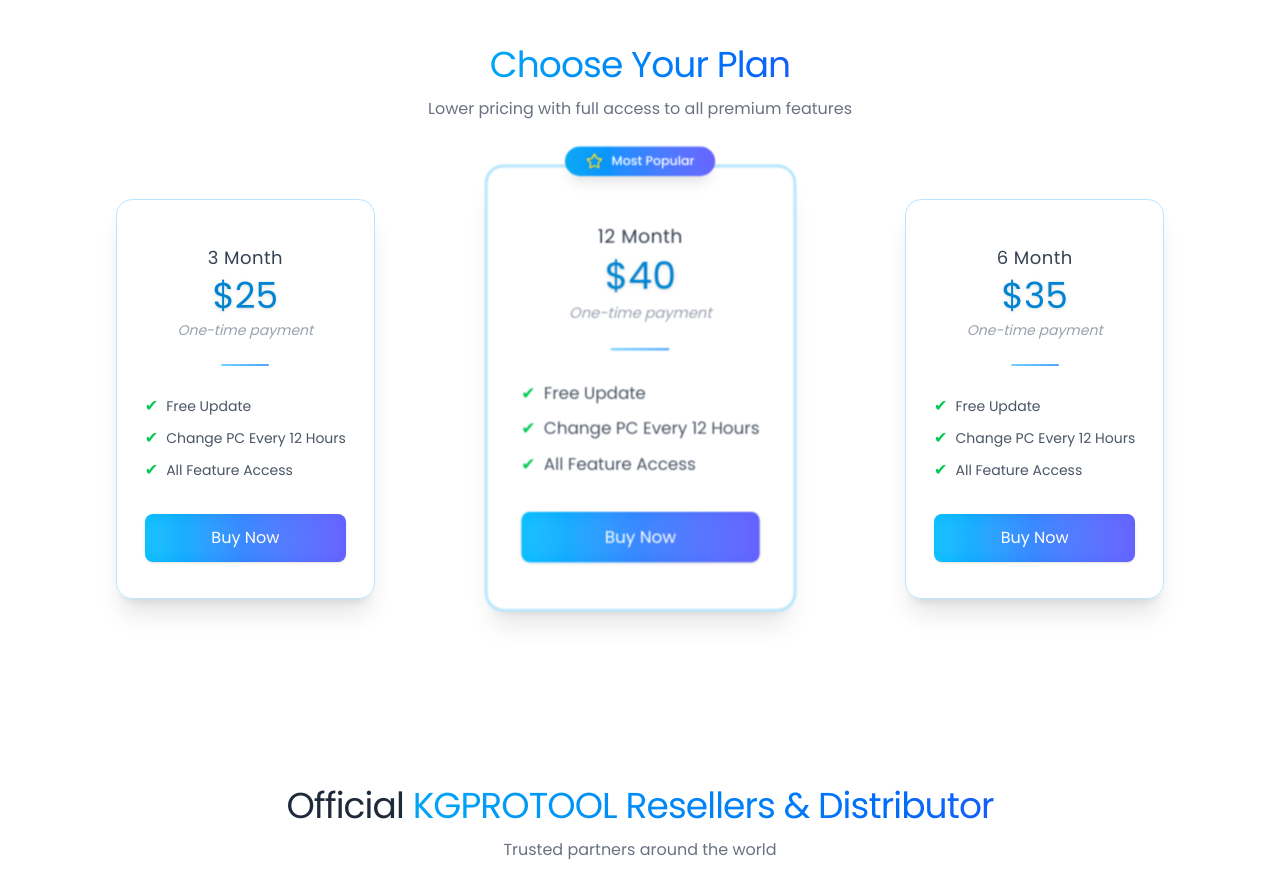
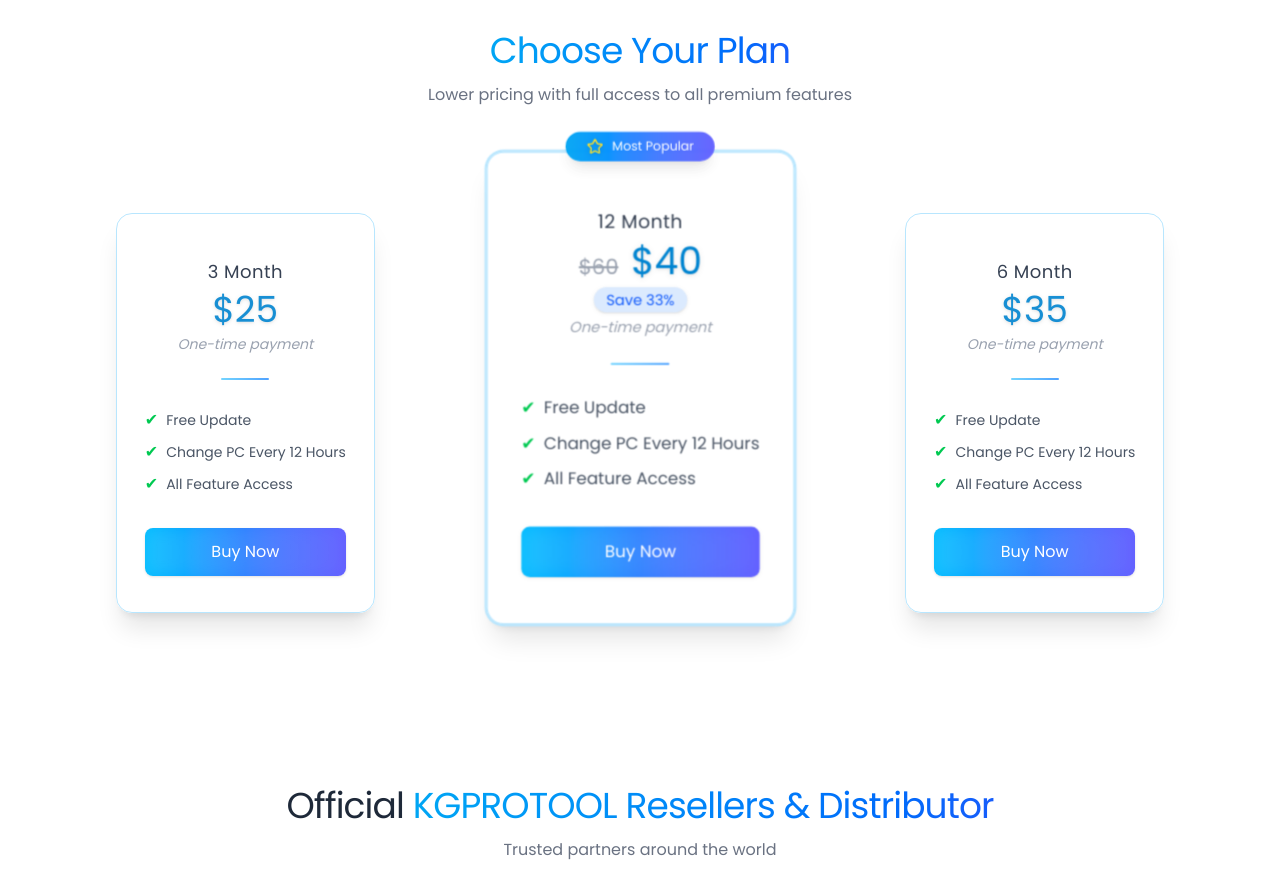
Before and after one commit to Uun28/kgprotool, a Next.js app: page / in a window 1280 px wide. Shown: the part 1820-2709 px from the top of the page. Built offline with nearby package versions, Linux system fonts and the light colour scheme.

Commit message:
new plan

```diff
--- a/components/Plan.js
+++ b/components/Plan.js
@@ -16,6 +16,7 @@
       title: "12 Month",
       price: "$40",
       popular: true,
+      originalPrice: "$60",
       features: [
         "Free Update",
         "Change PC Every 12 Hours",
@@ -70,7 +71,7 @@
 
               {/* Popular Badge */}
               {isPopular && (
-                <span className="absolute -top-5 left-1/2 -translate-x-1/2 px-5 py-1.5 bg-gradient-to-r from-sky-500 via-blue-500 to-indigo-500 text-white text-xs font-medium rounded-full shadow-lg flex items-center gap-2 animate-pulse">
+                <span className="absolute -top-5 left-1/2 -translate-x-1/2 px-5 py-1.5 bg-gradient-to-r from-sky-500 via-blue-500 to-indigo-500 text-white text-xs font-normal rounded-full shadow-lg flex items-center gap-2 animate-pulse">
                   <Star className="w-4 h-4 text-yellow-300 drop-shadow" />
                   Most Popular
                 </span>
@@ -80,9 +81,27 @@
               <h3 className="mt-2 text-base md:text-lg text-gray-700 font-normal tracking-wide">
                 {plan.title}
               </h3>
-              <div className="flex items-baseline justify-center mt-1">
-                <span className="text-3xl md:text-4xl text-sky-600 font-normal drop-shadow">{plan.price}</span>
+              <div className="flex items-baseline justify-center mt-1 gap-3">
+                {/* Jika ada originalPrice, tampilkan harga coret */}
+                {plan.originalPrice && (
+                  <span className="text-lg md:text-xl text-gray-400 line-through font-normal">
+                    {plan.originalPrice}
+                  </span>
+                )}
+                <span className={`text-3xl md:text-4xl font-normal drop-shadow
+                  ${isPopular ? "text-sky-600" : "text-sky-600/90"}`}>
+                  {plan.price}
+                </span>
               </div>
+              {/* Badge discount jika popular */}
+              {isPopular && (
+                <div className="flex justify-center mt-1">
+                  <span className="inline-block text-xs md:text-sm text-blue-600 bg-blue-100 rounded-full px-3 py-0.5 font-normal shadow">
+                    Save 33%
+                  </span>
+                </div>
+              )}
+
               <p className="text-gray-400 mt-1 text-xs md:text-sm italic">
                 One-time payment
               </p>
```
